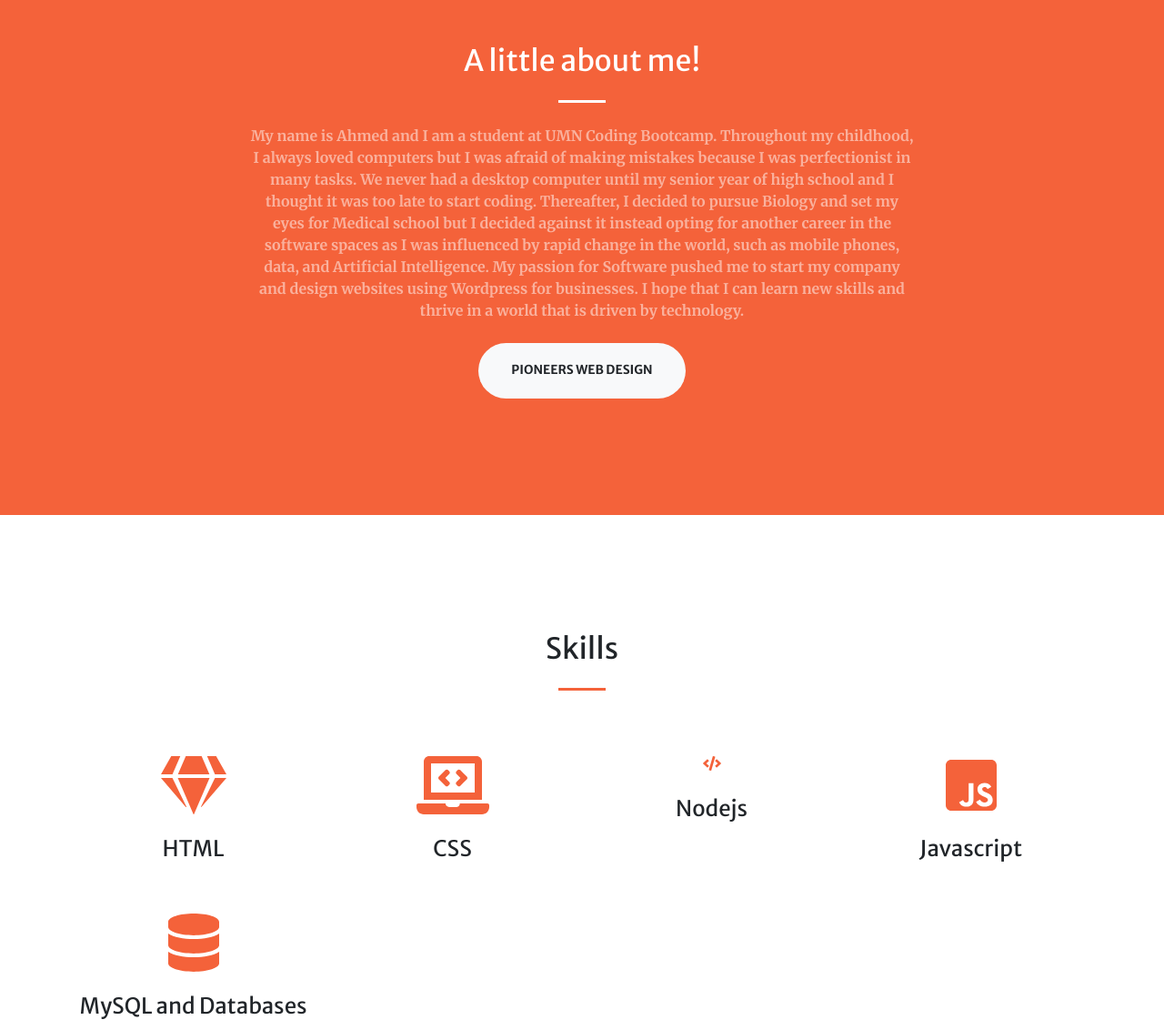
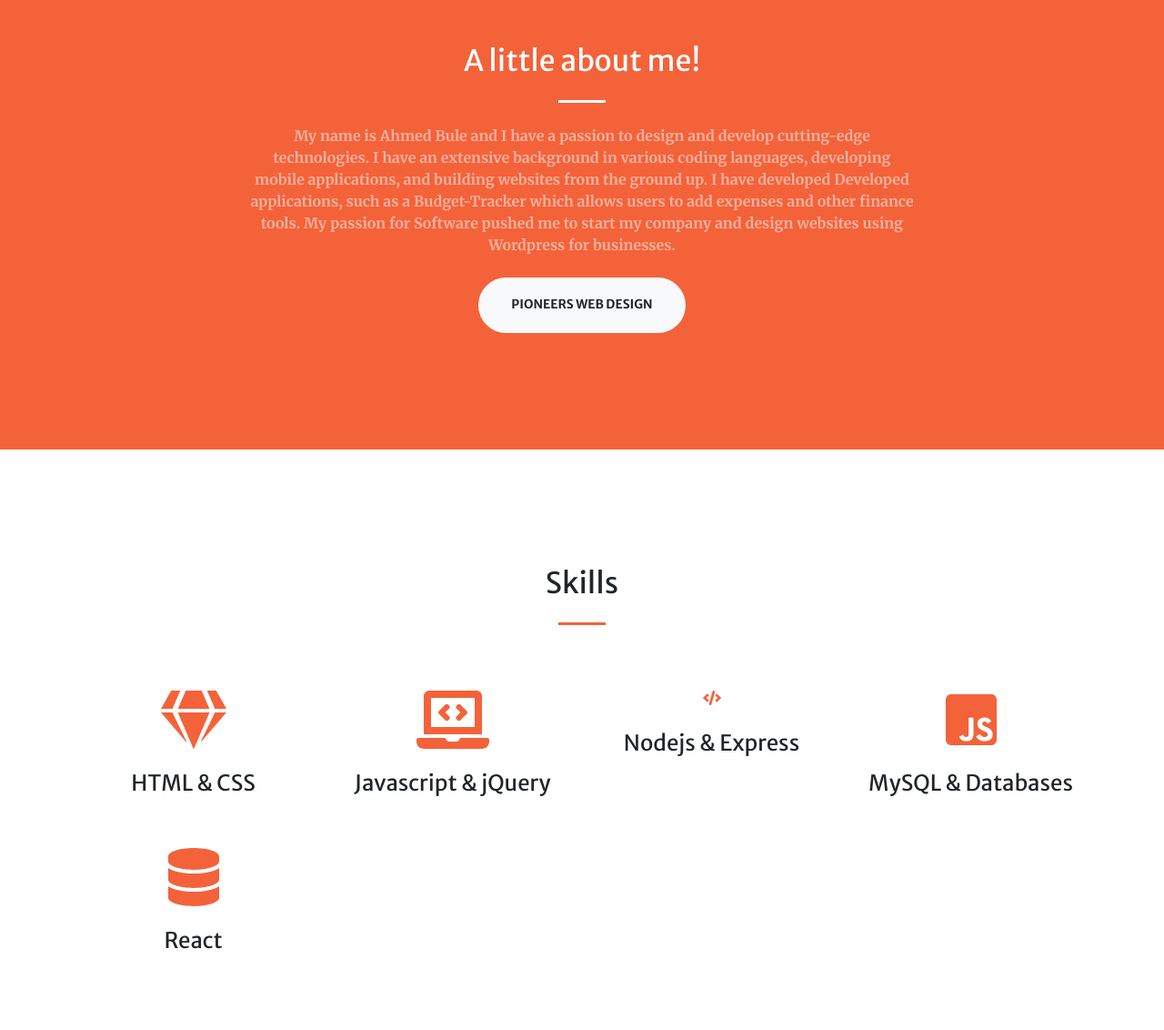
Before and after one commit to AhmedBule/ahmedbule, a plain HTML site: page index.html in a window 1280 px wide. Shown: the part 880-2012 px from the top of the page at 91% size. Drawn offline with nearby package versions, Linux system fonts and the light colour scheme.

Commit message:
updated my portfolio

```diff
--- a/index.html
+++ b/index.html
@@ -43,7 +43,7 @@
                     </div>
                     <div class="col-lg-8 align-self-baseline">
                         <p class="text-white-75 font-weight-light mb-5">Passionately changing the world one code at a time!</p>
-                        <p class="text-white-75 font-weight-light mb-5"> Capable of building modern Web Technologies using HTML, CSS, Javascript, jQuery, AJAX, and APIs, Nodejs with Express, and MySQL</p>
+                        <p class="text-white-75 font-weight-light mb-5"> Capable of building modern Web Technologies using both front-end & back-end</p>
                         <a class="btn btn-primary btn-xl js-scroll-trigger" target = "_blank"href="https://drive.google.com/file/d/1dGPLTm_DX_AhdxH4hTEBjOh2jIIwsaxm/view?usp=sharing">My Resume</a>
                     </div>
                 </div>
@@ -56,9 +56,8 @@
                     <div class="col-lg-8 text-center">
                         <h2 class="text-white mt-0">A little about me!</h2>
                         <hr class="divider light my-4" />
-                        <p class="text-white-50 mb-4"> <b> My name is Ahmed and I am a student at UMN Coding Bootcamp. Throughout my childhood, I always loved computers but I was afraid of making mistakes because I was perfectionist in many tasks. We never had a desktop computer until my senior year of high school and I thought it was too late to start coding. Thereafter, I decided to pursue Biology and set my eyes for Medical school but I decided against it instead opting for another career in the software spaces as I was influenced by rapid
-                            change in the world, such as mobile phones, data, and Artificial Intelligence.
-                            My passion for Software pushed me to start my company and design websites using Wordpress for businesses. I hope that I can learn new skills and thrive in a world that is driven by technology.
+                        <p class="text-white-50 mb-4"> <b> My name is Ahmed Bule and I have a passion to design and develop cutting-edge technologies. I have an extensive background in various coding languages, developing mobile applications, and building websites from the ground up.
+                            I have developed Developed applications, such as a Budget-Tracker which allows users to add expenses and other finance tools. My passion for Software pushed me to start my company and design websites using Wordpress for businesses.
                         </b></p>
                         <a class="btn btn-light btn-xl js-scroll-trigger" href="https://pioneerswebdesign.com/">Pioneers Web Design</a>
                     </div>
@@ -74,7 +73,7 @@
                     <div class="col-lg-3 col-md-4 text-center">
                         <div class="mt-5">
                             <i class="fas fa-4x fa-gem text-primary mb-4"></i>
-                            <h3 class="h4 mb-2">HTML</h3>
+                            <h3 class="h4 mb-2">HTML & CSS</h3>
 
                         </div>
                     </div>
@@ -82,7 +81,7 @@
                         <div class="mt-5">
                             <!-- <i class="fab fa-css3-alt"></i> -->
                             <i class="fas fa-4x fa-laptop-code text-primary mb-4"></i>
-                            <h3 class="h4 mb-2">CSS</h3>
+                            <h3 class="h4 mb-2">Javascript & jQuery</h3>
 
                         </div>
                     </div>
@@ -90,7 +89,7 @@
                     <div class="col-lg-3 col-md-4 text-center">
                         <div class="mt-5">
                             <i class="fa fa-code text-primary mb-4"></i>
-                            <h3 class="h4 mb-2">Nodejs</h3>
+                            <h3 class="h4 mb-2">Nodejs & Express</h3>
 
                         </div>
                     </div>
@@ -99,14 +98,14 @@
                     <div class="col-lg-3 col-md-4 text-center">
                         <div class="mt-5">
                             <i class="fab fa-4x fa-js-square text-primary mb-4"></i>
-                            <h3 class="h4 mb-2">Javascript</h3>
+                            <h3 class="h4 mb-2">MySQL & Databases</h3>
 
                         </div>
                     </div>
                     <div class="col-lg-3 col-md-4 text-center">
                         <div class="mt-5">
                             <i class="fas  fa-4x fa-database text-primary mb-4"></i>
-                            <h3 class="h4 mb-2">MySQL and Databases</h3>
+                            <h3 class="h4 mb-2">React</h3>
 
                         </div>
                     </div>
```
